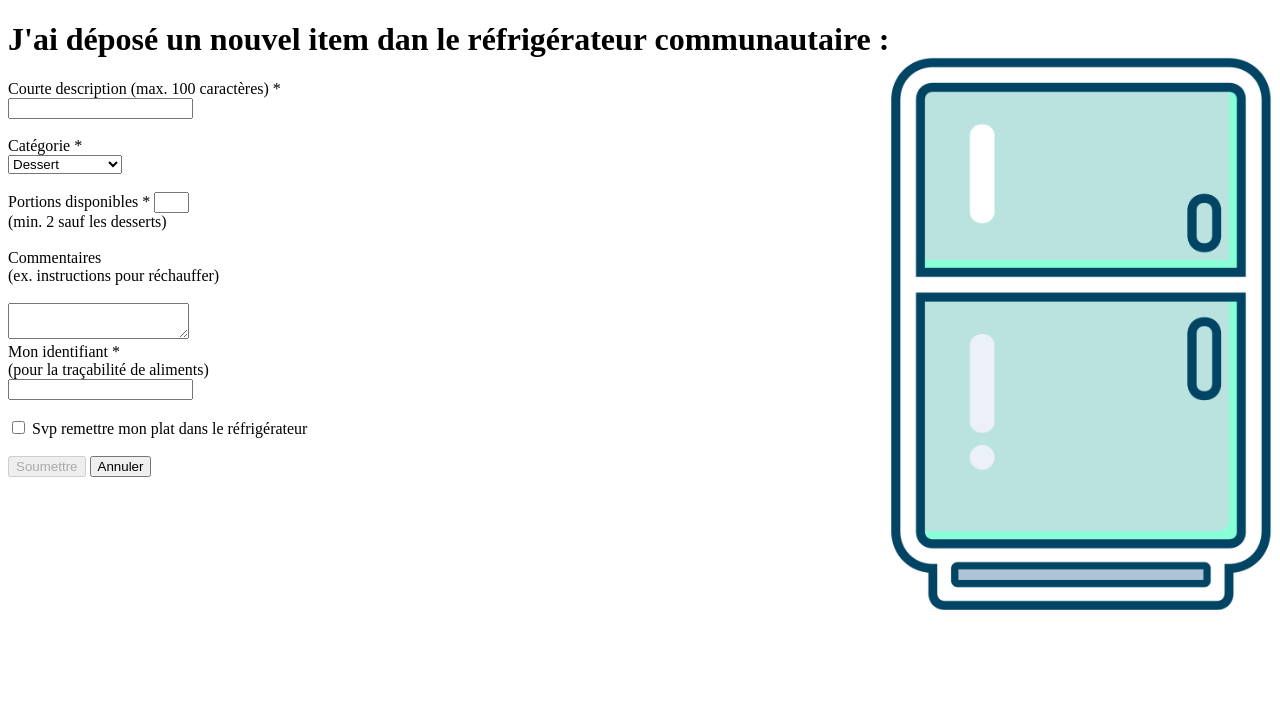
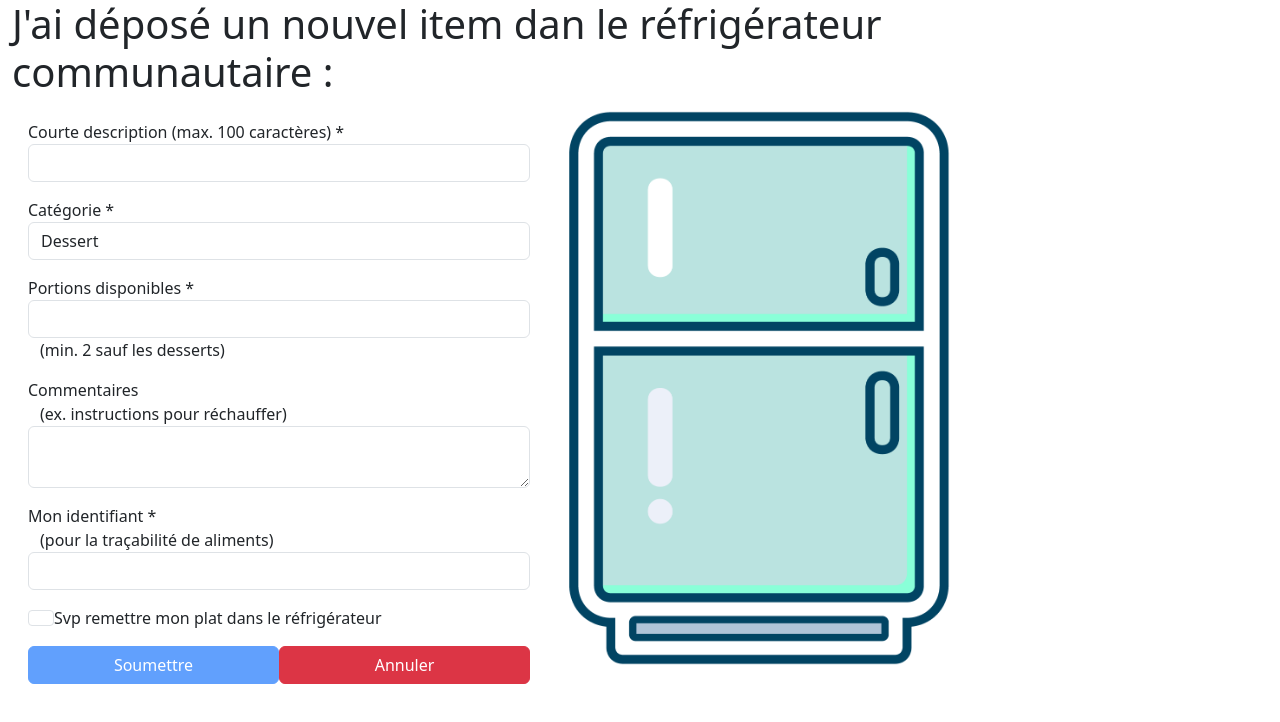
Before and after one commit to vivgxojo/S7-Exercice-JQuery, a plain HTML site: page index.html in a window 1280 px wide. Drawn offline with nearby package versions, Linux system fonts and the light colour scheme.

Commit message:
V H24 Solution avec JQuery, Bootstrap et objets.

```diff
--- a/index.html
+++ b/index.html
@@ -7,46 +7,47 @@
     <script src="https://code.jquery.com/jquery-3.6.0.min.js"></script>
     <script src="https://ajax.googleapis.com/ajax/libs/jqueryui/1.12.1/jquery-ui.min.js"></script>
     <link rel="stylesheet" href="https://ajax.googleapis.com/ajax/libs/jqueryui/1.12.1/themes/smoothness/jquery-ui.css">
-    <script src="script.js"></script>
+    <link href="https://cdn.jsdelivr.net/npm/bootstrap@5.3.3/dist/css/bootstrap.min.css" rel="stylesheet" integrity="sha384-QWTKZyjpPEjISv5WaRU9OFeRpok6YctnYmDr5pNlyT2bRjXh0JMhjY6hW+ALEwIH" crossorigin="anonymous">
+    <script src="https://cdn.jsdelivr.net/npm/bootstrap@5.3.3/dist/js/bootstrap.bundle.min.js" integrity="sha384-YvpcrYf0tY3lHB60NNkmXc5s9fDVZLESaAA55NDzOxhy9GkcIdslK1eN7N6jIeHz" crossorigin="anonymous"></script>
+    <script src="script.js" defer></script>
 </head>
-<body>
+<body class="container-xl row">
 <h1>J'ai déposé un nouvel item dan le réfrigérateur communautaire : </h1>
-<form action="index.html" method="get">
-    <label>
-        Courte description (max. 100 caractères) * <br>
-        <input id="desc" name="desc" type="text" maxlength="100"> <br>
+<form class="col-6">
+    <label class="row m-3">
+        Courte description (max. 100 caractères) *
+        <input class="form-control" id="desc" name="desc" type="text" maxlength="100">
     </label>
-    <label><br>
-        Catégorie * <br>
-        <select id="cat" name="cat">
+    <label class="row m-3">
+        Catégorie *
+        <select class="form-control" id="cat" name="cat">
             <option value="dessert">Dessert</option>
             <option value="repas">Repas principal</option>
             <option value="entree">Entrée</option>
-        </select> <br>
+        </select>
     </label>
-    <label><br>
+    <label class="row m-3">
         Portions disponibles *
-        <input id="portions" name="portions" type="number"> <br>
-        <span>(min. 2 sauf les desserts)</span><br>
+        <input class="form-control" id="portions" name="portions" type="number">
+        <span>(min. 2 sauf les desserts)</span>
     </label>
-    <label>
-        Commentaires <span>(ex. instructions pour réchauffer)</span> <br>
-        <textarea id="commentaire" name="commentaire"></textarea> <br>
+    <label class="row m-3">
+        Commentaires <span>(ex. instructions pour réchauffer)</span>
+        <textarea class="form-control" id="commentaire" name="commentaire"></textarea>
     </label>
-    <label>
+    <label class="row m-3">
         Mon identifiant * <span>(pour la traçabilité de aliments)</span>
-        <input id="identifiant" name="identifiant" type="text"> <br>
+        <input class="form-control" id="identifiant" name="identifiant" type="text">
     </label>
-    <label><br>
-        <input id="plat" name="plat" type="checkbox">
-        Svp remettre mon plat dans le réfrigérateur <br>
+    <label class="row m-3">
+        <input class="form-check-input" id="plat" name="plat" type="checkbox">
+        Svp remettre mon plat dans le réfrigérateur
     </label>
-    <br>
-    <!-- Remplacer le submit par un button pour ne pas recharger la page.
-        On n'utilisera pas non plus l'URL dans ce cas là. -->
-    <input id="soumettre" type="button" value="Soumettre" disabled>
-    <input type="reset" value="Annuler">
+    <div class="row m-3">
+        <input class="btn btn-primary col" id="soumettre" type="submit" value="Soumettre" disabled>
+        <input class="btn btn-danger col" type="reset" value="Annuler">
+    </div>
 </form>
-<div id="frigo"></div>
+<div class="col-5" id="frigo"></div>
 </body>
 </html>
--- a/script.js
+++ b/script.js
@@ -1,4 +1,14 @@
-$(document).ready(function (){
+function Aliment(description, categorie, portions, commentaire = "", identifiant, remettre){
+    this.desc = description
+    this.cat = categorie
+    this.port = portions
+    this.comm = commentaire
+    this.id = identifiant
+    this.svp = remettre
+    this.toString = function (){
+        return this.desc + " " + this.port
+    };
+}
 
 // Validation à compléter :
 // L'idéale est de gérer les évenement change ou autre de chaque éléments
@@ -7,7 +17,7 @@ $(document).ready(function (){
 $portionValide = false;
 $idValide = false;
 
-    $("#desc").keyup(function (){
+$("#desc").blur(function (){
     //Valider la description
     $desc = $("#desc").val();
     if($desc.length > 100 || $desc.length < 20) {
@@ -51,67 +61,35 @@ $(document).ready(function (){
 
 //Décider si on active ou désactive le bouton soumettre
 function GererBouton() {
-        if($descValide && $portionValide && $idValide){
+    if(true) //($descValide && $portionValide && $idValide)
+    {
         $("#soumettre").removeAttr("disabled");
     }
-        else {
+    else
+    {
         $("#soumettre").attr("disabled", "disabled");
     }
 }
 
 
-
 // gestionnaire d'évènement du bouton
-    $("#soumettre").click(function (){
-        // récupérer les données (description) du formulaire :
+$("form").submit(function (){
+    // récupérer les données du formulaire :
     $desc = $("#desc").val();
+    $categorie = $("#cat").val();
+    $portions = $("#portions").val();
+    $comm = $("#commentaire").val();
+    $id = $("#identifiant").val();
+    $svp = $("#plat").val();
+    //Créer l'objet
+    const $aliment = new Aliment($desc, $categorie, $portions, $comm, $id, $svp)
     // afficher les post-it
-        $("#frigo").append("<p>" + $desc + "</p>");
+    $("#frigo").append("<p class='postIt'>" + $aliment.toString() + "</p>");
 
     // cliquer sur les post-it va les effacer : manger les items.
-        $("p").click(function (){
-            //$key = $(this).attr("id")
-            //sessionStorage.removeItem($key);
-            $(this).hide(500);
-        });
+    $(".postIt").click(function (){
+        $(this).fadeOut(500).remove(500);
     });
 
-    // gestionnaire d'évènement du bouton soumettre
-/*   $("form").submit(function (event){
-       $description = $("#desc").val();
-       if ($description === ""){
-           event.preventDefault(); // empêche la soumission
-       }
-   }); */
-
-   //au chargement, vérifier la session
- /*   $compteur = sessionStorage.getItem("compteur")
-    if ($compteur > 0){
-        for ($i = 0; $i < $compteur; $i++){
-            $ident = "item"+(+$i + 1);
-            $item = sessionStorage.getItem($ident);
-            if($item !== null){
-                $("#frigo").append("<p id="+$ident+">"+$item+"</p>");
-            }
-        }
-    } */
-
-   // au chargement, vérifier les données de l'URL
- /*  $urldata = location.search.substring(1);
-   if($urldata !== "" && $urldata.split('&')[0].split('=')[0] === "desc"){
-
-       $desc = $urldata.split('&')[0].split('=')[1];
-
-       // ajouter les items à la session pour les conserver
-       $compteur = +$compteur + 1;
-       sessionStorage.setItem("compteur", $compteur);
-       sessionStorage.setItem("item"+$compteur, $desc);
-
-       // ajouter la description sur un post-it
-       $ident = "item"+$compteur;
-       $("#frigo").append("<p id=" + $ident + ">" + $desc + "</p>");
-
-   }*/
-
-
+    return false
 });
--- a/style.css
+++ b/style.css
@@ -1,24 +1,14 @@
-#portions{
-    width: 2em;
-}
-
-span{
-    display: block;
-}
-
+/* On a quand même besoin du css pour gérer le frigo et les post-it qui ont des images fixes en background */
 #frigo{
-    position: absolute;
-    right: 0;
-    top: 50px;
-    width: 300px;
-    height: 500px;
+    width: 400px;
+    height: 600px;
     background-image: url("refrigerator.png");
     background-size: 100%;
     background-repeat: no-repeat;
-    padding: 30px 50px;
+    padding: 50px 50px;
 }
 
-p{
+.postIt{
     background-image: url("note.png");
     background-size: 280px 50px;
     background-repeat: no-repeat;
```
Lines whose indentation alone changed are shown as unchanged.
